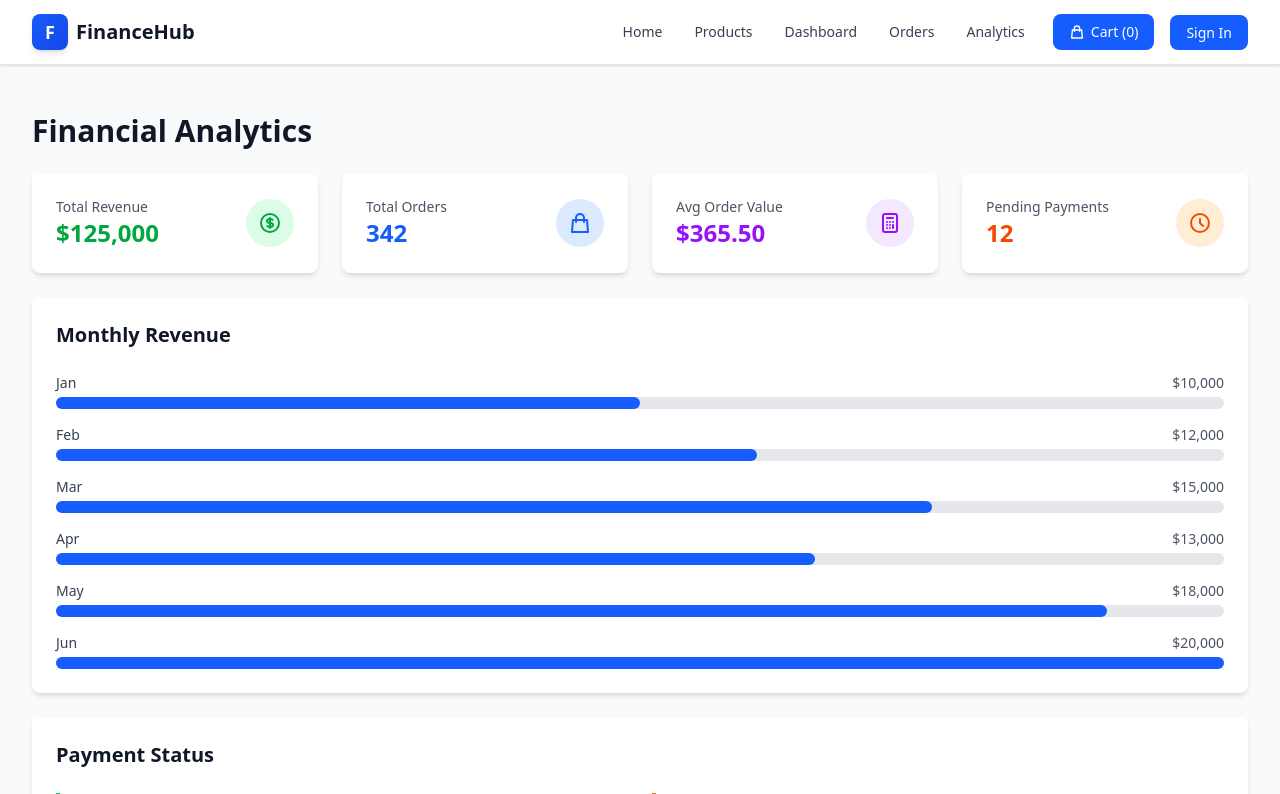
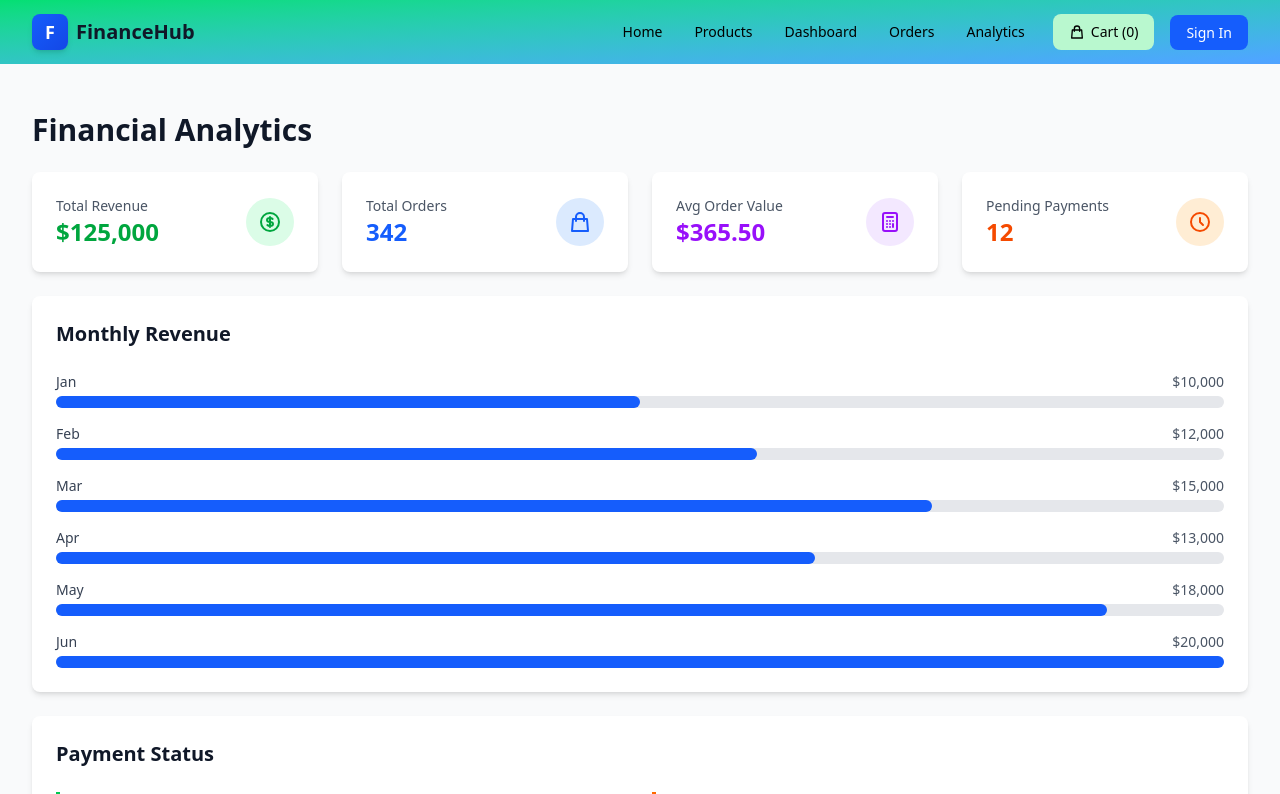
Before and after one commit to fuhrahmann/ecom-finance, a Next.js app: page /analytics in a window 1280 px wide. Shown: the top 794 px of the page. Built offline with nearby package versions, Linux system fonts and the light colour scheme; no server answers.

Commit message:
Implement dark mode light mode, might need some adjustment

```diff
--- a/src/app/page.tsx
+++ b/src/app/page.tsx
@@ -23,9 +23,9 @@ export default function Home() {
   };
 
   return (
-    <main className="min-h-screen bg-black-50">
+    <main className="min-h-screen bg-gray-200 dark:bg-gray-800">
       {/* Hero Section */}
-      <section className="relative bg-gradient-to-br from-blue-600 via-blue-700 to-indigo-700 text-white py-24 overflow-hidden">
+      <section className="relative text-black dark:text-white py-24 overflow-hidden">
         {/* Animated Background Elements */}
         <div className="absolute inset-0 overflow-hidden">
           <motion.div
@@ -57,32 +57,29 @@ export default function Home() {
         </div>
 
         <div className="relative max-w-7xl mx-auto px-4 sm:px-6 lg:px-8 justify-center text-center">
-          <div className="inline-block mb-4 px-4 py-2 bg-white/10 backdrop-blur-sm rounded-full text-sm font-medium">
-            ✨ Welcome to the Future of Finance
-          </div>
           <h1 className="text-4xl sm:text-5xl md:text-6xl lg:text-7xl font-extrabold mb-6 tracking-tight">
             Welcome to{" "}
-            <span className="bg-gradient-to-r from-blue-200 to-cyan-200 bg-clip-text text-transparent">
+            <span className="bg-gradient-to-r from-green-400 to-blue-400 bg-clip-text text-transparent">
               FinanceHub
             </span>
           </h1>
-          <p className="text-xl sm:text-2xl md:text-3xl mb-6 text-blue-50 font-light">
+          <p className="text-xl sm:text-2xl md:text-3xl mb-6 text-gray-700 dark:text-gray-300 font-light">
             Your Trusted Platform for Financial Software Solutions
           </p>
-          <p className="text-base sm:text-lg md:text-xl mb-10 max-w-3xl mx-auto text-blue-100 leading-relaxed">
+          <p className="text-base sm:text-lg md:text-xl mb-10 max-w-3xl mx-auto text-gray-500 dark:text-gray-300 leading-relaxed">
             Streamline your business operations with our comprehensive suite of
             financial management tools, payment processing, and analytics solutions.
           </p>
           <div className="flex flex-col sm:flex-row gap-4 justify-center items-center">
             <Link
               href="/products"
-              className="w-full sm:w-auto bg-white text-blue-600 px-8 py-4 rounded-xl font-semibold hover:bg-blue-50 transition-all duration-200 shadow-xl hover:shadow-2xl hover:scale-105 transform"
+              className="w-full sm:w-auto bg-gradient-to-r from-green-400 to-blue-400 text-black px-8 py-4 rounded-xl font-semibold hover:bg-cyian-200 transition-all duration-200 shadow-xl hover:shadow-2xl hover:scale-105 transform"
             >
               Browse Products →
             </Link>
             <Link
               href="/analytics"
-              className="w-full sm:w-auto bg-transparent text-white px-8 py-4 rounded-xl font-semibold hover:bg-white/10 transition-all duration-200 border-2 border-white/30 backdrop-blur-sm"
+              className="w-full sm:w-auto bg-transparent text-black dark:text-white px-8 py-4 rounded-xl font-semibold hover:bg-white/10 transition-all duration-200 border-2 border-black dark:border-white backdrop-blur-sm"
             >
               View Analytics
             </Link>
@@ -91,7 +88,7 @@ export default function Home() {
       </section>
 
       {/* Features Section */}
-      <section className="py-20 bg-gradient-to-b from-gray-50 to-white">
+      <section className="py-20">
         <div className="max-w-7xl mx-auto px-4 sm:px-6 lg:px-8">
           <motion.div
             initial={{ opacity: 0, y: 20 }}
@@ -100,10 +97,10 @@ export default function Home() {
             transition={{ duration: 0.6 }}
             className="text-center mb-16"
           >
-            <h2 className="text-4xl md:text-5xl font-bold text-gray-900 mb-4">
+            <h2 className="text-4xl md:text-5xl font-bold text-gray-900 mb-4 dark:text-white">
               Why Choose FinanceHub?
             </h2>
-            <p className="text-lg text-gray-600 max-w-2xl mx-auto">
+            <p className="text-lg text-gray-600 dark:text-gray-300 max-w-2xl mx-auto">
               Powerful features designed to transform your financial operations
             </p>
           </motion.div>
@@ -161,7 +158,7 @@ export default function Home() {
       </section>
 
       {/* Featured Products Section */}
-      <section className="py-20 bg-white">
+      <section className="py-20">
         <div className="max-w-7xl mx-auto px-4 sm:px-6 lg:px-8">
           <motion.div
             initial={{ opacity: 0, y: 20 }}
@@ -171,14 +168,14 @@ export default function Home() {
             className="flex flex-col md:flex-row justify-between items-start md:items-center mb-12 gap-4"
           >
             <div>
-              <h2 className="text-4xl md:text-5xl font-bold text-gray-900 mb-2">
+              <h2 className="text-4xl md:text-5xl font-bold text-gray-900 dark:text-white mb-2">
                 Featured Products
               </h2>
-              <p className="text-gray-600">Discover our most popular financial solutions</p>
+              <p className="text-gray-600 dark:text-gray-300">Discover our most popular financial solutions</p>
             </div>
             <Link
               href="/products"
-              className="group inline-flex items-center gap-2 text-blue-600 hover:text-blue-700 font-semibold text-lg"
+              className="group inline-flex items-center gap-2 text-blue-600 dark:text-white hover:text-blue-700 dark:hover:text-gray-500 font-semibold text-lg"
             >
               View All Products
               <motion.span
@@ -211,7 +208,7 @@ export default function Home() {
       </section>
 
       {/* CTA Section */}
-      <section className="relative py-24 bg-gradient-to-br from-blue-600 via-indigo-600 to-purple-700 text-white overflow-hidden">
+      <section className="relative py-24 bg-gradient-to-br from-green-400 to-blue-400 text-white overflow-hidden">
         {/* Animated Background */}
         <div className="absolute inset-0">
           <motion.div
--- a/src/components/Navbar.tsx
+++ b/src/components/Navbar.tsx
@@ -18,7 +18,8 @@ export default function Navbar() {
   };
 
   return (
-    <nav className="sticky top-0 z-50 bg-white shadow-sm border-b border-gray-200">
+    // <nav className="sticky top-0 z-50 bg-white shadow-sm border-b border-gray-200">
+    <nav className="sticky top-0 z-50 bg-gradient-to-br from-green-400 to-blue-400">
       <div className="max-w-7xl mx-auto px-4 sm:px-6 lg:px-8">
         <div className="flex justify-between items-center h-16">
           <div className="flex items-center">
@@ -34,31 +35,31 @@ export default function Navbar() {
 
           {/* Desktop Navigation */}
           <div className="hidden lg:flex items-center space-x-2">
-            <Link href="/" className="text-gray-700 hover:text-blue-600 transition-colors px-3 py-2 text-sm font-medium">
+            <Link href="/" className="text-black hover:text-green-100 transition-colors px-3 py-2 text-sm font-medium">
               Home
             </Link>
-            <Link href="/products" className="text-gray-700 hover:text-blue-600 transition-colors px-3 py-2 text-sm font-medium">
+            <Link href="/products" className="text-black hover:text-green-100 transition-colors px-3 py-2 text-sm font-medium">
               Products
             </Link>
 
             {user && user.role === 'admin' && (
-              <Link href="/admin/products" className="text-gray-700 hover:text-blue-600 transition-colors px-3 py-2 text-sm font-medium">
+              <Link href="/admin/products" className="text-black hover:text-green-100 transition-colors px-3 py-2 text-sm font-medium">
                 Manage Products
               </Link>
             )}
 
-            <Link href="/dashboard" className="text-gray-700 hover:text-blue-600 transition-colors px-3 py-2 text-sm font-medium">
+            <Link href="/dashboard" className="text-black hover:text-green-100 transition-colors px-3 py-2 text-sm font-medium">
               Dashboard
             </Link>
-            <Link href="/orders" className="text-gray-700 hover:text-blue-600 transition-colors px-3 py-2 text-sm font-medium">
+            <Link href="/orders" className="text-black hover:text-green-100 transition-colors px-3 py-2 text-sm font-medium">
               Orders
             </Link>
-            <Link href="/analytics" className="text-gray-700 hover:text-blue-600 transition-colors px-3 py-2 text-sm font-medium">
+            <Link href="/analytics" className="text-black hover:text-green-100 transition-colors px-3 py-2 text-sm font-medium">
               Analytics
             </Link>
             <Link
               href="/cart"
-              className="ml-2 bg-blue-600 text-white px-4 py-2 rounded-lg hover:bg-blue-700 transition-colors text-sm font-medium flex items-center gap-1.5"
+              className="ml-2 bg-green-200 text-black px-4 py-2 rounded-lg hover:bg-green-300 transition-colors text-sm font-medium flex items-center gap-1.5"
             >
               <svg className="w-4 h-4" fill="none" stroke="currentColor" viewBox="0 0 24 24">
                 <path strokeLinecap="round" strokeLinejoin="round" strokeWidth={2} d="M16 11V7a4 4 0 00-8 0v4M5 9h14l1 12H4L5 9z" />
```
